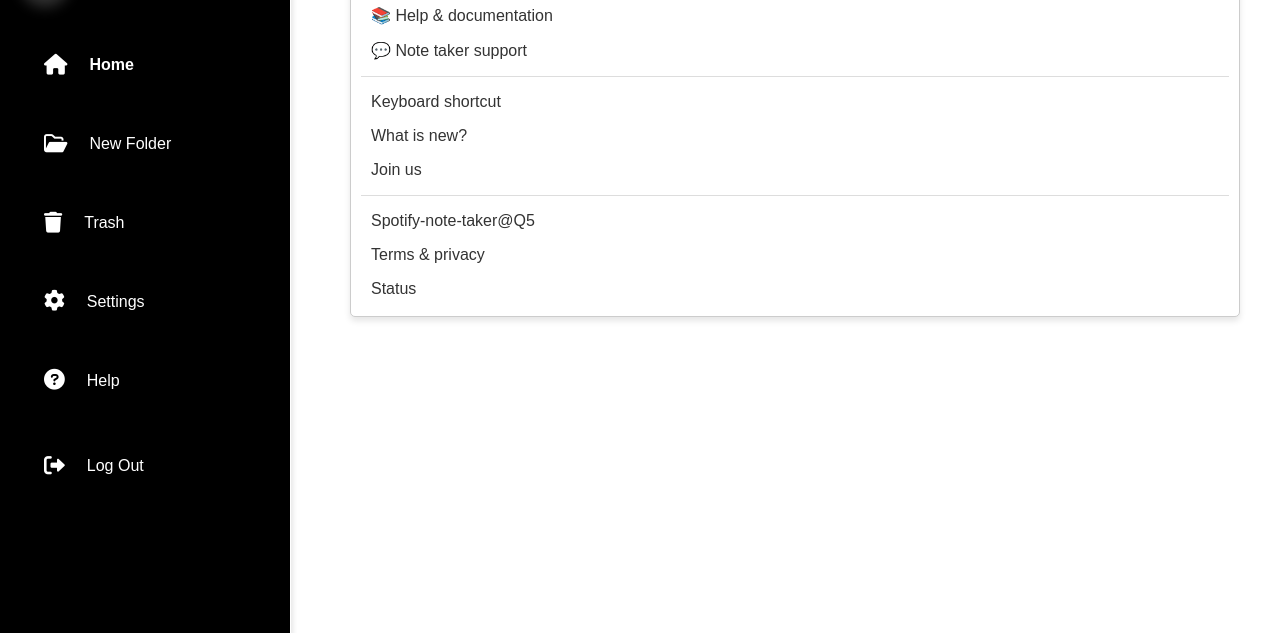
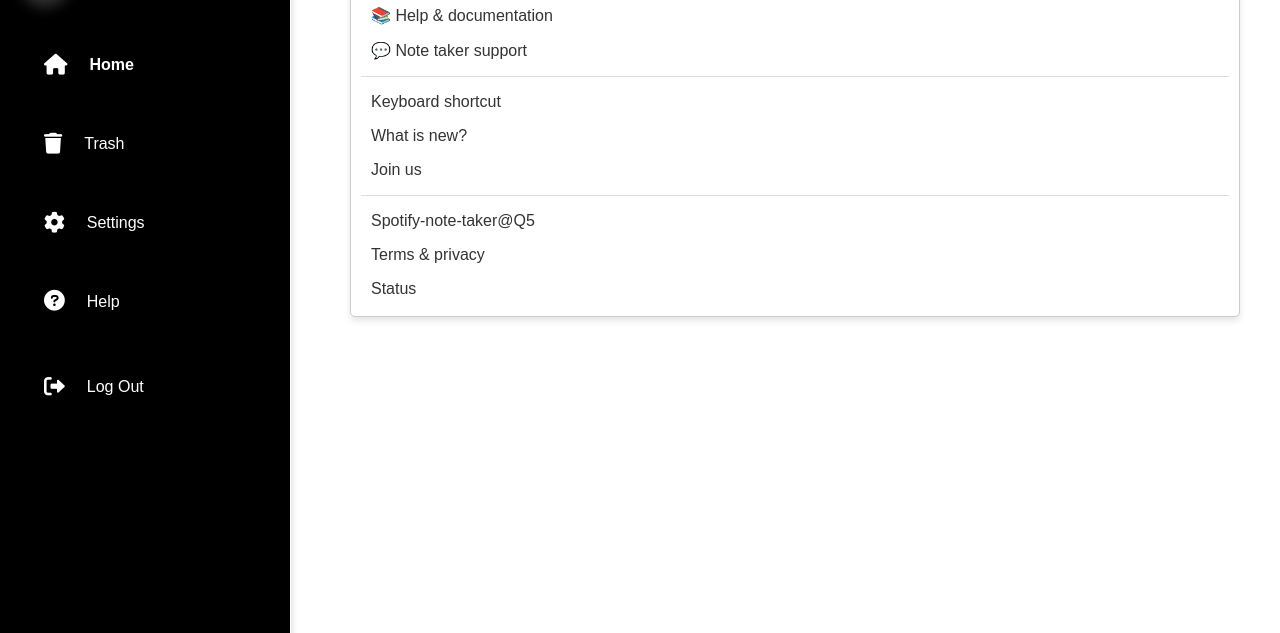
Before and after one commit to Sokleap-Seng/project-Note-Taker-G5, a plain HTML site: page page/help.html in a window 1280 px wide. Shown: the part 73-706 px from the top of the page. Drawn offline with Linux system fonts and the light colour scheme.

Commit message:
delete file folder

```diff
--- a/css/setting.css
+++ b/css/setting.css
@@ -8,6 +8,7 @@ body {
     overflow-x: hidden;
     margin-left: 400px;
 }
+
 
 .profile-container {
     max-width: 800px;
--- a/page/help.html
+++ b/page/help.html
@@ -21,7 +21,7 @@
         <!-- Navbar -->
         <nav class="nav-menu">
             <a href="/page/note.html" class="active"><i class="fas fa-home"></i> Home</a>
-            <a href="#" onclick="createNewFolder()"><i class="fa-regular fa-folder-open"></i> New Folder</a>
+
             <a href="#" onclick="renderTrash()"><i class="fa-solid fa-trash"></i> Trash</a>
             <a href="/page/setting.html"><i class="fas fa-cog"></i> Settings</a>
             <a href="/page/help.html"><i class="fas fa-question-circle"></i> Help</a>
```
Also changed, not shown: page/inbox.html (+1 -1 lines), page/setting.html (+1 -1 lines).
